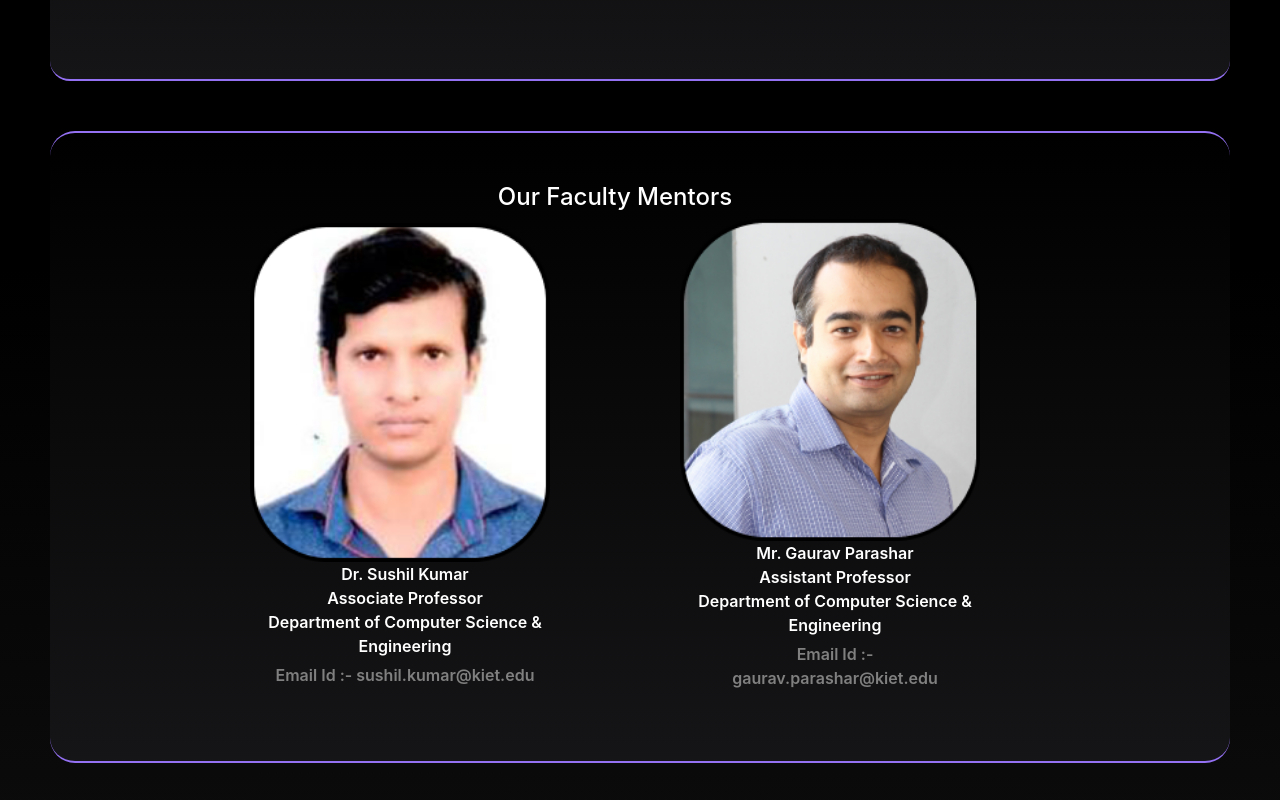
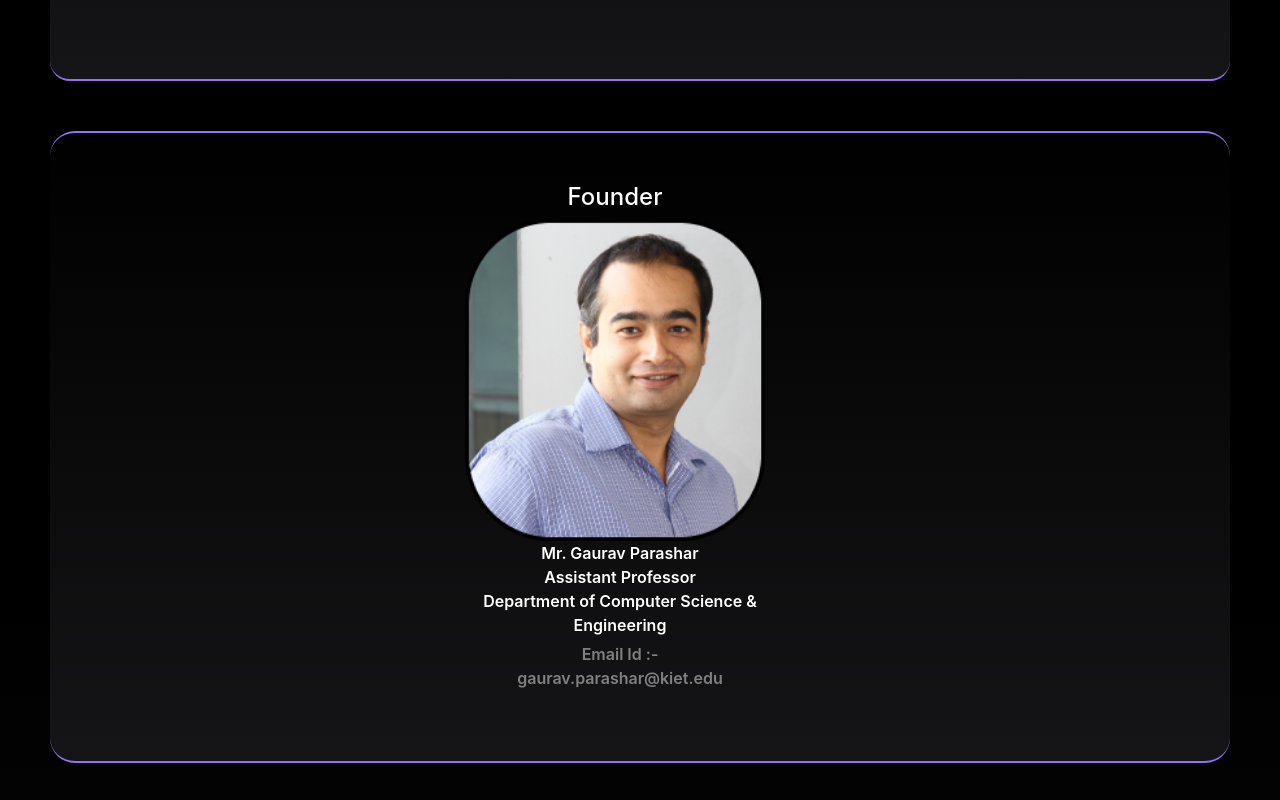
Before and after one commit to Rishabh-code-do/DsdlLab, a React (Create React App) app: page / in a window 1280 px wide. Shown: the part 1840-2640 px from the top of the page. Built offline with nearby package versions, Linux system fonts and the light colour scheme.

Commit message:
Fifth Commit

```diff
--- a/src/App.jsx
+++ b/src/App.jsx
@@ -7,6 +7,7 @@ import Footer from './Components/Footer';
 import Hero from './Components/Hero';
 import "./Style/Navbar.css"
 import Download from './Components/Download'
+import Founder from "./Components/Founder";
 
 
 
@@ -30,6 +31,7 @@ function App() {
        <a id="Dashboard"><Hero />
         <Dashboard /></a>
         <a id="Facility"><Facility /></a>
+        <Founder/>
         <a id="Mentors"><FaculityMentors /></a>
         <a id="faqs"><FAQs /></a>
        <Footer />
--- /dev/null
+++ b/src/Components/Founder.jsx
@@ -0,0 +1,25 @@
+import React from 'react'
+import "../Style/FaculityMentors.css"
+import SK from "../Assests/SK.png"
+import GP from "../Assests/GP.png"
+function Founder() {
+  return (
+    <>
+      <div className='fm'>
+    <h4>Founder</h4>
+    <div className='mentor cen'>
+        <div className='cont1'>
+        <img src={GP} alt="GP" className='img1'/>
+        <p className='para'>
+        Mr. Gaurav Parashar<br></br>
+        Assistant Professor<br></br> Department of Computer Science & Engineering<br></br>
+        <span className='email'>Email Id :- gaurav.parashar@kiet.edu</span>
+        </p>
+        </div>
+    </div>
+    </div>
+    </>
+  )
+}
+
+export default Founder
--- a/src/Style/FaculityMentors.css
+++ b/src/Style/FaculityMentors.css
@@ -17,6 +17,10 @@
     display: flex;
     align-items: center;
     justify-content: space-between;
+}
+
+.cen{
+    justify-content: center;
 }
 
 img{
@@ -114,7 +118,7 @@ img{
 
     .cont1{
         width: 250px;
-        margin-top: 100px;
+        margin-top: 50px;
         align-items: center;
         font-size: 14px;
     }
```
